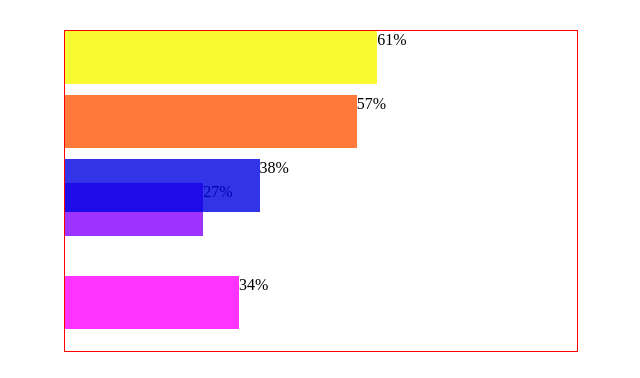
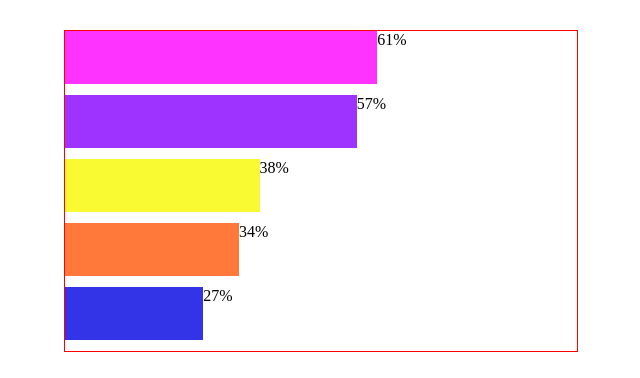
Before and after one commit to chentongxiang/paimingtexiao, a plain HTML site: page jindutiao/index.html in a window 1280 px wide. Shown: the whole page, without its empty margins (327-967 px from the left). Drawn offline with Linux system fonts and the light colour scheme.

Commit message:
修改dom元素的定位

```diff
--- a/jindutiao/index.html
+++ b/jindutiao/index.html
@@ -24,10 +24,7 @@ body,html{
 .box{width:40%; height:40%; margin:30px auto; border:1px solid red;}
 
 
-.tbox{width:100%; height:100%; position: relative;
-	display: flex;
-	justify-content: space-around;
-}
+.tbox{width:100%; height:100%; }
 
 /**/
 </style>
@@ -42,7 +39,10 @@ body,html{
 <script>
 
 var opiton ={
+
 	data:[[100,500],[200,300],[202,404],[350,550],[300,600]],
+
+
 	time:30
 }
 	$("#tbox").specialBarChart(opiton);
--- a/jindutiao/special_bar_chart.js
+++ b/jindutiao/special_bar_chart.js
@@ -2,6 +2,13 @@
 
 	function getId(length) {
 	       return Number(Math.random().toString().substr(3,length) + Date.now()).toString(36);
+	}
+	function compare(property){
+	    return function(a,b){
+	        var value1 = a[property];
+	        var value2 = b[property];
+	        return  value2 - value1;
+	    }
 	}
 	function EchartObj(element,option){
 		this.element = element;
@@ -10,6 +17,7 @@
 		this.domHeight = this.$element.height();
 		this.option = option;
 		this.data = option.data?option.data:[];
+		this.dealData = this.data?this.data.sort(compare(1)):[];
 		this.color = option.color?option.color:["#8600FF","#FF00FF","#0000E3","#F9F900","#FF5809","#00FFFF","#B87070","#A5A552","#73BF00","#00DB00"];
 		this.time = option.time?option.time:30;
 		this.arrObj = [];
@@ -23,12 +31,15 @@
 	EchartObj.prototype ={
 		constructor:EchartObj,
 		createBarobj:function(){
+			this.$element.css({
+				"position": "relative"
+			})
 			if(this.data){
-				$.each(this.data,(i,v)=>{
+				$.each(this.dealData,(i,v)=>{
 					this.maxdata = this.maxdata>v[1] ? this.maxdata:v[1];
 				})
-				$.each(this.data,(i,v)=>{
-					this.data[i] = [(v[0]/this.maxdata).toFixed(2)*100,(v[1]/this.maxdata).toFixed(2)*100];
+				$.each(this.dealData,(i,v)=>{
+					this.dealData[i] = [(v[0]/this.maxdata).toFixed(2)*100,(v[1]/this.maxdata).toFixed(2)*100];
 				})
 				$.each(this.data,(i,v)=>{
 
```
